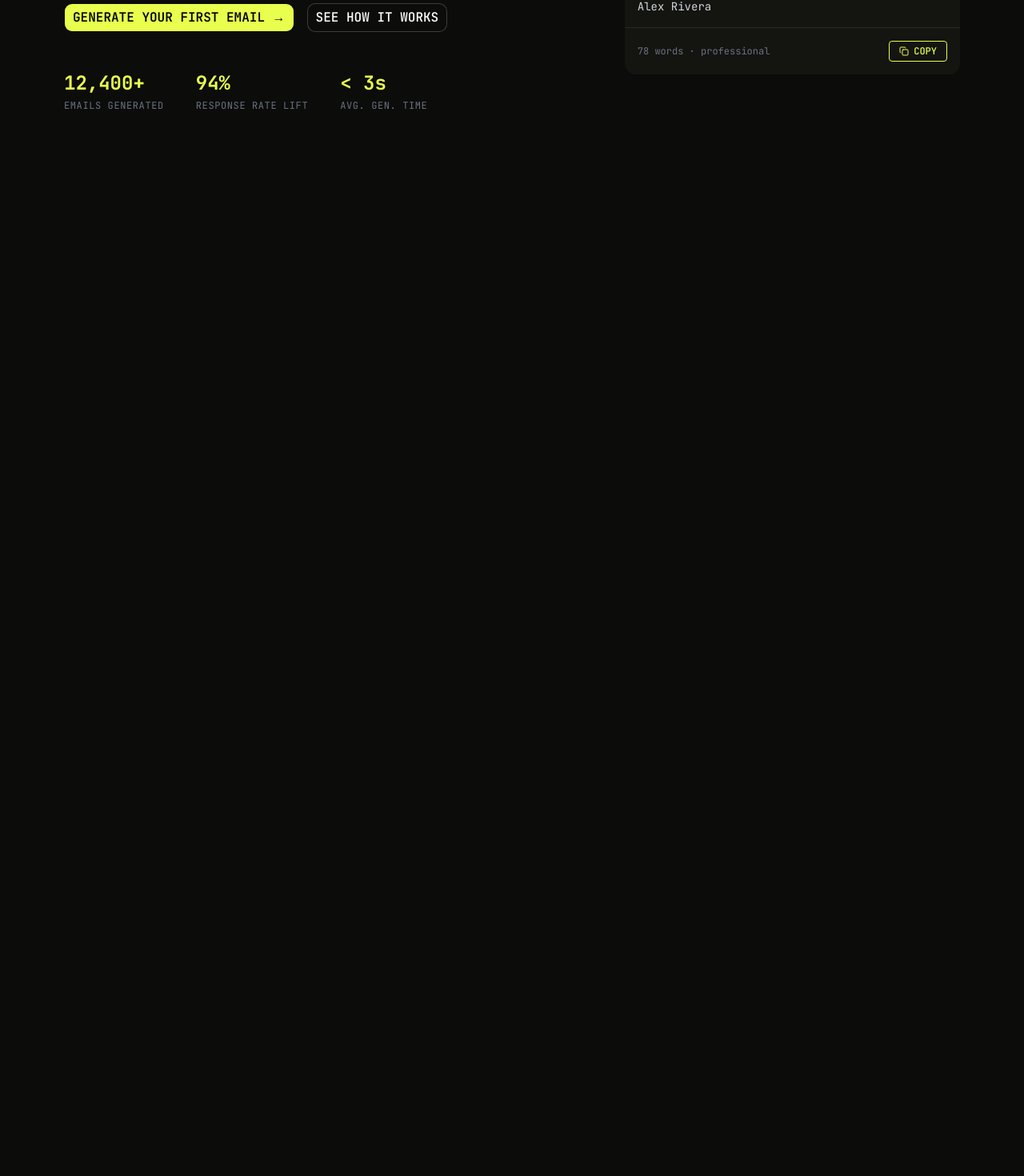
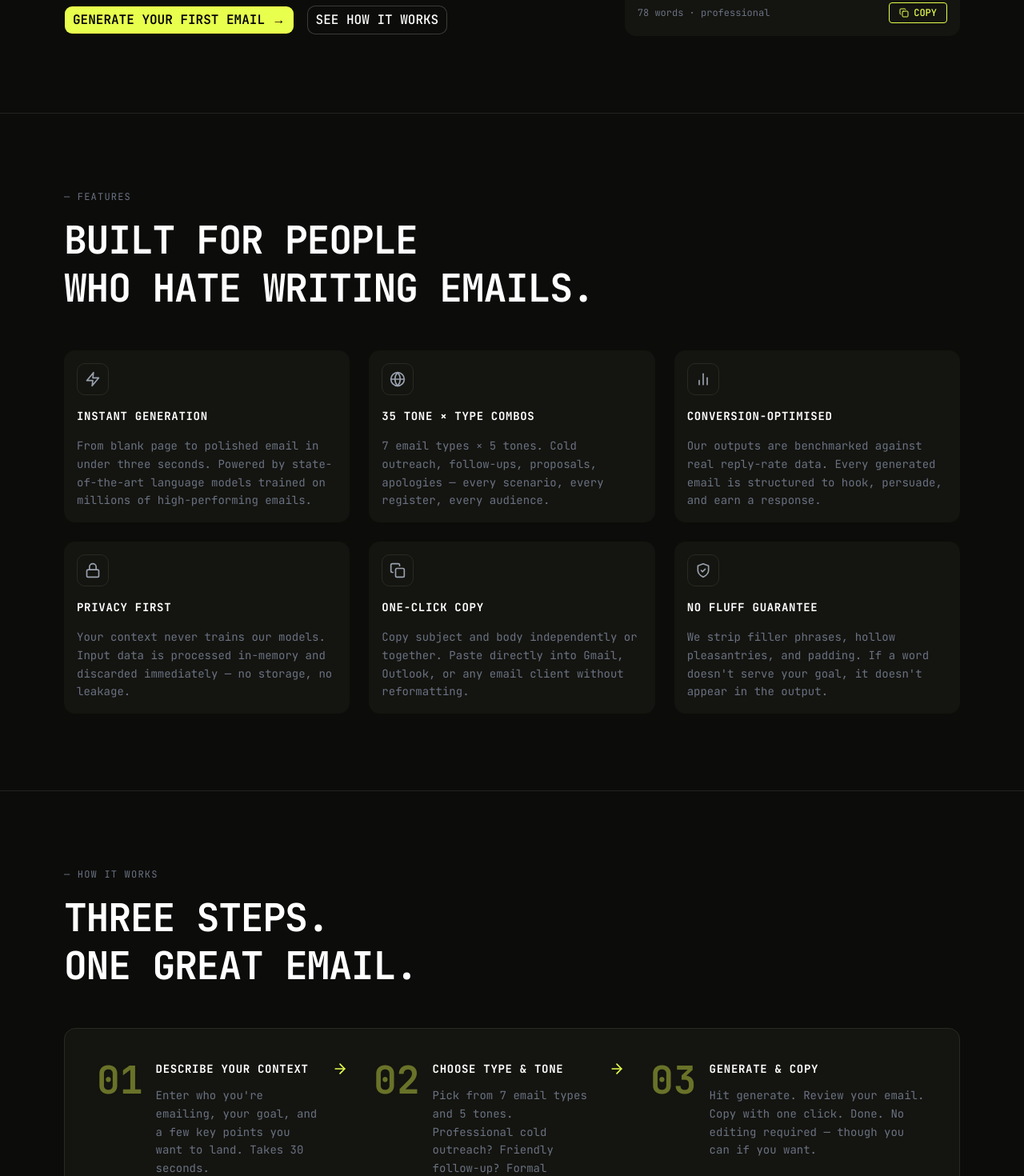
Before and after one commit to sohaildevx/MailCraft, a Next.js app: page / in a window 1280 px wide. Shown: the part 639-2109 px from the top of the page at 80% size. Before the commit the page ends 875 px from the top, so only its background shows below. Built offline with nearby package versions, Linux system fonts and the light colour scheme.

Commit message:
feat:add features, and how-it-works sections.

```diff
--- a/app/globals.css
+++ b/app/globals.css
@@ -140,6 +140,7 @@
 
   html {
     font-size: var(--font-size);
+    scroll-behavior: smooth;
   }
 
   h1 {
--- a/app/page.tsx
+++ b/app/page.tsx
@@ -1,5 +1,7 @@
 import Navbar from "../components/Navbar";
 import Hero from "../components/Hero";
+import Features from "../components/Features";
+import HowItWorks from "../components/HowItWorks";
 import FadeIn from "../components/FadeIn";
 
 export default function Home() {
@@ -10,6 +12,12 @@ export default function Home() {
         <FadeIn>
           <Hero />
         </FadeIn>
+        <FadeIn>
+          <Features />
+        </FadeIn>
+        <FadeIn>
+          <HowItWorks />
+        </FadeIn>
       </main>
     </>
   );
--- /dev/null
+++ b/components/Features.tsx
@@ -0,0 +1,111 @@
+import { Card, CardContent } from "../components/ui/card";
+
+const features = [
+  {
+    icon: (
+      <svg xmlns="http://www.w3.org/2000/svg" width="20" height="20" viewBox="0 0 24 24" fill="none" stroke="currentColor" strokeWidth="2" strokeLinecap="round" strokeLinejoin="round">
+        <path d="M13 2 3 14h9l-1 8 10-12h-9l1-8z" />
+      </svg>
+    ),
+    title: "INSTANT GENERATION",
+    description:
+      "From blank page to polished email in under three seconds. Powered by state-of-the-art language models trained on millions of high-performing emails.",
+  },
+  {
+    icon: (
+      <svg xmlns="http://www.w3.org/2000/svg" width="20" height="20" viewBox="0 0 24 24" fill="none" stroke="currentColor" strokeWidth="2" strokeLinecap="round" strokeLinejoin="round">
+        <circle cx="12" cy="12" r="10" />
+        <line x1="2" y1="12" x2="22" y2="12" />
+        <path d="M12 2a15.3 15.3 0 0 1 4 10 15.3 15.3 0 0 1-4 10 15.3 15.3 0 0 1-4-10 15.3 15.3 0 0 1 4-10z" />
+      </svg>
+    ),
+    title: "35 TONE × TYPE COMBOS",
+    description:
+      "7 email types × 5 tones. Cold outreach, follow-ups, proposals, apologies — every scenario, every register, every audience.",
+  },
+  {
+    icon: (
+      <svg xmlns="http://www.w3.org/2000/svg" width="20" height="20" viewBox="0 0 24 24" fill="none" stroke="currentColor" strokeWidth="2" strokeLinecap="round" strokeLinejoin="round">
+        <line x1="18" y1="20" x2="18" y2="10" />
+        <line x1="12" y1="20" x2="12" y2="4" />
+        <line x1="6" y1="20" x2="6" y2="14" />
+      </svg>
+    ),
+    title: "CONVERSION-OPTIMISED",
+    description:
+      "Our outputs are benchmarked against real reply-rate data. Every generated email is structured to hook, persuade, and earn a response.",
+  },
+  {
+    icon: (
+      <svg xmlns="http://www.w3.org/2000/svg" width="20" height="20" viewBox="0 0 24 24" fill="none" stroke="currentColor" strokeWidth="2" strokeLinecap="round" strokeLinejoin="round">
+        <rect x="3" y="11" width="18" height="11" rx="2" ry="2" />
+        <path d="M7 11V7a5 5 0 0 1 10 0v4" />
+      </svg>
+    ),
+    title: "PRIVACY FIRST",
+    description:
+      "Your context never trains our models. Input data is processed in-memory and discarded immediately — no storage, no leakage.",
+  },
+  {
+    icon: (
+      <svg xmlns="http://www.w3.org/2000/svg" width="20" height="20" viewBox="0 0 24 24" fill="none" stroke="currentColor" strokeWidth="2" strokeLinecap="round" strokeLinejoin="round">
+        <rect x="9" y="9" width="13" height="13" rx="2" ry="2" />
+        <path d="M5 15H4a2 2 0 0 1-2-2V4a2 2 0 0 1 2-2h9a2 2 0 0 1 2 2v1" />
+      </svg>
+    ),
+    title: "ONE-CLICK COPY",
+    description:
+      "Copy subject and body independently or together. Paste directly into Gmail, Outlook, or any email client without reformatting.",
+  },
+  {
+    icon: (
+      <svg xmlns="http://www.w3.org/2000/svg" width="20" height="20" viewBox="0 0 24 24" fill="none" stroke="currentColor" strokeWidth="2" strokeLinecap="round" strokeLinejoin="round">
+        <path d="M12 22s8-4 8-10V5l-8-3-8 3v7c0 6 8 10 8 10z" />
+        <polyline points="9 12 11 14 15 10" />
+      </svg>
+    ),
+    title: "NO FLUFF GUARANTEE",
+    description:
+      "We strip filler phrases, hollow pleasantries, and padding. If a word doesn't serve your goal, it doesn't appear in the output.",
+  },
+];
+
+const Features = () => {
+  return (
+    <section id="features" className="px-6 py-16 md:px-12 lg:px-20 md:py-24 border-b border-white/10">
+      <div className="flex flex-col gap-4 mb-12">
+        <span className="text-xs tracking-widest text-gray-500">
+          — FEATURES
+        </span>
+        <h2 className="text-3xl md:text-4xl lg:text-5xl font-bold leading-tight tracking-tight text-white">
+          BUILT FOR PEOPLE{" "}
+          <br className="hidden md:block" />
+          WHO HATE WRITING EMAILS.
+        </h2>
+      </div>
+
+      <div className="grid grid-cols-1 md:grid-cols-2 lg:grid-cols-3 gap-6 ">
+        {features.map((feature) => (
+          <Card
+            key={feature.title}
+            className="group bg-[#141410] border-[#2a2a24] ring-0 hover:bg-[#1a1a16] hover:border-[#E8FF4D]/30 transition-colors duration-200"
+          >
+            <CardContent className="flex flex-col gap-4">
+              <span className="flex items-center justify-center w-10 h-10 rounded-lg border border-[#2a2a24] text-gray-400 group-hover:border-[#E8FF4D] group-hover:text-[#E8FF4D] transition-colors duration-200">
+                {feature.icon}
+              </span>
+              <h3 className="text-sm font-bold tracking-wider text-white">
+                {feature.title}
+              </h3>
+              <p className="text-sm text-gray-500 leading-relaxed">
+                {feature.description}
+              </p>
+            </CardContent>
+          </Card>
+        ))}
+      </div>
+    </section>
+  );
+};
+
+export default Features;
--- a/components/Hero.tsx
+++ b/components/Hero.tsx
@@ -3,15 +3,15 @@
 import { Button } from "../components/ui/button";
 import { Card, CardContent, CardFooter } from "../components/ui/card";
 
-const stats = [
-  { value: "12,400+", label: "EMAILS GENERATED" },
-  { value: "94%", label: "RESPONSE RATE LIFT" },
-  { value: "< 3s", label: "AVG. GEN. TIME" },
-];
+// const stats = [
+//   { value: "12,400+", label: "EMAILS GENERATED" },
+//   { value: "94%", label: "RESPONSE RATE LIFT" },
+//   { value: "< 3s", label: "AVG. GEN. TIME" },
+// ];
 
 const Hero = () => {
   return (
-    <section className="px-6 py-16 md:px-12 lg:px-20 md:py-24">
+    <section className="px-6 py-16 md:px-12 lg:px-20 md:py-24 border-b border-white/10">
       <div className="grid grid-cols-1 md:grid-cols-5 gap-12 items-center">
 
         <div className="md:col-span-3 flex flex-col gap-8">
@@ -47,7 +47,7 @@ const Hero = () => {
             </Button>
           </div>
 
-          <div className="flex items-center gap-10 pt-4">
+          {/* <div className="flex items-center gap-10 pt-4">
             {stats.map((stat) => (
               <div key={stat.label} className="flex flex-col">
                 <span className="text-xl md:text-2xl font-bold text-[#E8FF4D]">
@@ -58,7 +58,7 @@ const Hero = () => {
                 </span>
               </div>
             ))}
-          </div>
+          </div> */}
         </div>
 
 
--- /dev/null
+++ b/components/HowItWorks.tsx
@@ -0,0 +1,82 @@
+const steps = [
+  {
+    number: "01",
+    title: "DESCRIBE YOUR CONTEXT",
+    description:
+      "Enter who you're emailing, your goal, and a few key points you want to land. Takes 30 seconds.",
+  },
+  {
+    number: "02",
+    title: "CHOOSE TYPE & TONE",
+    description:
+      "Pick from 7 email types and 5 tones. Professional cold outreach? Friendly follow-up? Formal apology? Got it.",
+  },
+  {
+    number: "03",
+    title: "GENERATE & COPY",
+    description:
+      "Hit generate. Review your email. Copy with one click. Done. No editing required — though you can if you want.",
+  },
+];
+
+const Arrow = () => (
+  <svg
+    xmlns="http://www.w3.org/2000/svg"
+    width="20"
+    height="20"
+    viewBox="0 0 24 24"
+    fill="none"
+    stroke="currentColor"
+    strokeWidth="2"
+    strokeLinecap="round"
+    strokeLinejoin="round"
+    className="shrink-0"
+  >
+    <path d="M5 12h14" />
+    <path d="m12 5 7 7-7 7" />
+  </svg>
+);
+
+const HowItWorks = () => {
+  return (
+    <section id="how-it-works" className="px-6 py-16 md:px-12 lg:px-20 md:py-24">
+      <div className="flex flex-col gap-4 mb-12">
+        <span className="text-xs tracking-widest text-gray-500">
+          — HOW IT WORKS
+        </span>
+        <h2 className="text-3xl md:text-4xl lg:text-5xl font-bold leading-tight tracking-tight text-white">
+          THREE STEPS.{" "}
+          <br className="hidden md:block" />
+          ONE GREAT EMAIL.
+        </h2>
+      </div>
+
+      <div className="rounded-xl border border-[#2a2a24] bg-[#141410] p-8 md:p-10">
+        <div className="flex flex-col md:flex-row items-start gap-8 md:gap-0">
+          {steps.map((step, index) => (
+            <div key={step.number} className="flex items-start gap-4 flex-1">
+              <span className="text-4xl md:text-5xl font-bold text-[#E8FF4D]/40">
+                {step.number}
+              </span>
+              <div className="flex flex-col gap-3">
+                <h3 className="text-sm font-bold tracking-wider text-white">
+                  {step.title}
+                </h3>
+                <p className="text-sm text-gray-500 leading-relaxed">
+                  {step.description}
+                </p>
+              </div>
+              {index < steps.length - 1 && (
+                <span className="hidden md:flex items-center ml-auto pr-8 text-[#E8FF4D]">
+                  <Arrow />
+                </span>
+              )}
+            </div>
+          ))}
+        </div>
+      </div>
+    </section>
+  );
+};
+
+export default HowItWorks;
--- a/components/Navbar.tsx
+++ b/components/Navbar.tsx
@@ -14,7 +14,7 @@ const Navbar = () => {
   const [menuOpen, setMenuOpen] = useState(false);
 
   return (
-    <nav aria-label="Main navigation" className="w-full relative">
+    <nav aria-label="Main navigation" className="w-full sticky top-0 z-50 bg-[#0c0c0a]/80 backdrop-blur-md">
       <div className="flex items-center justify-between px-6 py-4 md:px-12 lg:px-20 border-b border-white/10">
         <a href="/" className="flex items-center gap-2 transition-opacity hover:opacity-80">
           <span className="flex items-center justify-center rounded-md bg-[#E8FF4D] p-1.5">
```
